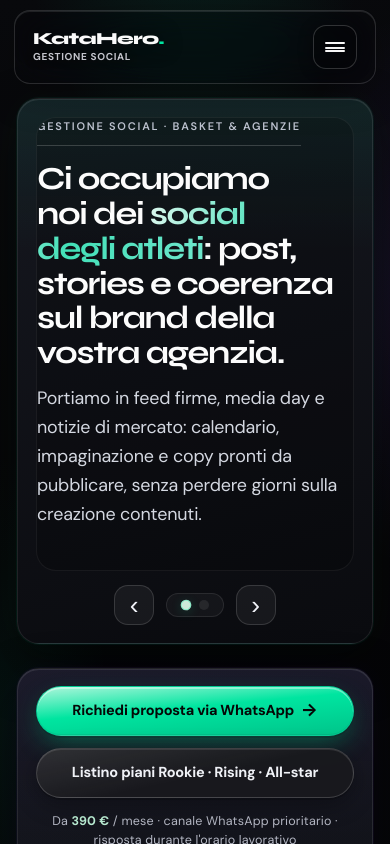
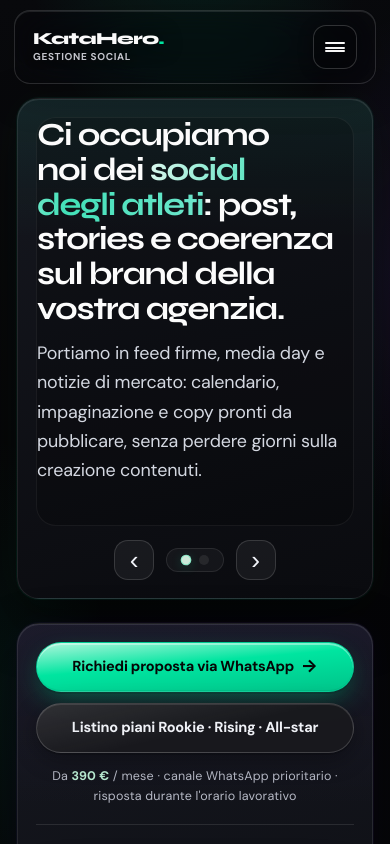
Before and after one commit to Salvo934/gestionesocial, a React (Vite) app: page / in a window 390 px wide. Shown: the top 844 px of the page. Built offline with nearby package versions, Linux system fonts and the light colour scheme.

Commit message:
aggiornamento

```diff
--- a/src/App.css
+++ b/src/App.css
@@ -918,18 +918,9 @@
     letter-spacing: -0.01em;
   }
 
-  /* Eyebrow: più leggibile dello stile desktop (tracking meno estremo, corpo maggiore) */
+  /* Su mobile nascondiamo le eyebrow (badge sopra il titolo) */
   .pkg-hero .pkg-hero-eyebrow {
-    max-width: 100%;
-    font-size: 0.6875rem;
-    font-weight: 600;
-    letter-spacing: 0.16em;
-    line-height: 1.55;
-    color: rgb(198 203 216 / 0.96);
-    border-bottom-color: rgb(255 255 255 / 0.18);
-    padding-bottom: 0.65rem;
-    margin-bottom: 1rem;
-    text-shadow: none;
+    display: none;
   }
 
   .pkg-hero-slider {
--- a/src/components/HeroSection.tsx
+++ b/src/components/HeroSection.tsx
@@ -176,12 +176,14 @@ export function HeroSection() {
                       className="pkg-hero-slide"
                       id={`${sliderId}-slide-${i}`}
                       aria-hidden={i !== index}
-                      aria-labelledby={eyebrowIds[i]}
+                      aria-labelledby={`${sliderId}-headline-${i}`}
                     >
                       <p id={eyebrowIds[i]} className="pkg-hero-eyebrow">
                         {slide.eyebrow}
                       </p>
-                      <p className="pkg-hero-title">{slide.headline}</p>
+                      <p id={`${sliderId}-headline-${i}`} className="pkg-hero-title">
+                        {slide.headline}
+                      </p>
                       <p className="pkg-hero-lead">{slide.lead}</p>
                     </article>
                   ))}
```
